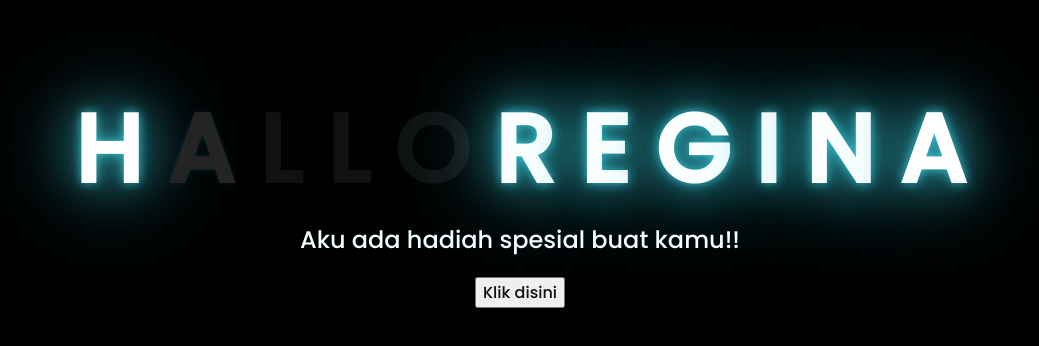
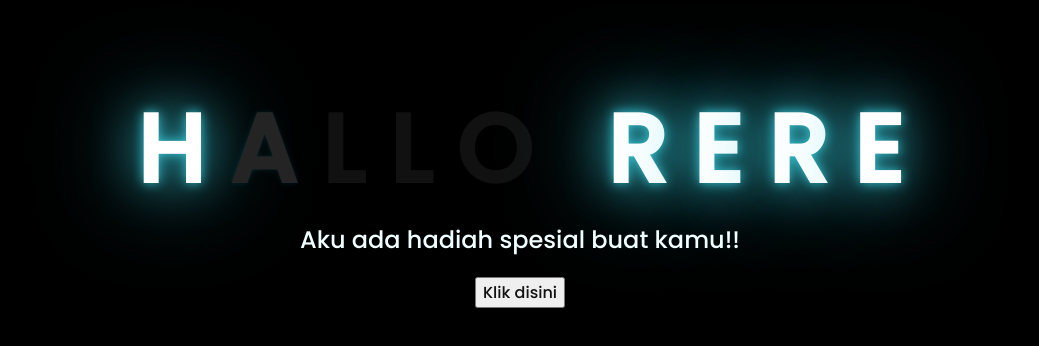
Before and after one commit to richcida/UntukRere.github.io, a plain HTML site: page index.html in a window 1280 px wide. Shown: the part 216-562 px from the top of the page, without its empty margins (128-1167 px from the left). Drawn offline with Linux system fonts and the light colour scheme.

Commit message:
Add files via upload

```diff
--- a/index.html
+++ b/index.html
@@ -16,13 +16,11 @@
         <span>L</span>
         <span>L</span>
         <span>O</span>
-
+        <SPAN>&nbsp;</SPAN>
         <span>R</span>
-        <SPAN>E</SPAN>
-        <SPAN>G</SPAN>
-        <SPAN>I</SPAN>
-        <SPAN>N</SPAN>
-        <SPAN>A</SPAN>
+        <span>E</span>
+        <span>R</span>
+        <sPAN>E</sPAN>
 
 
     </div>
```
